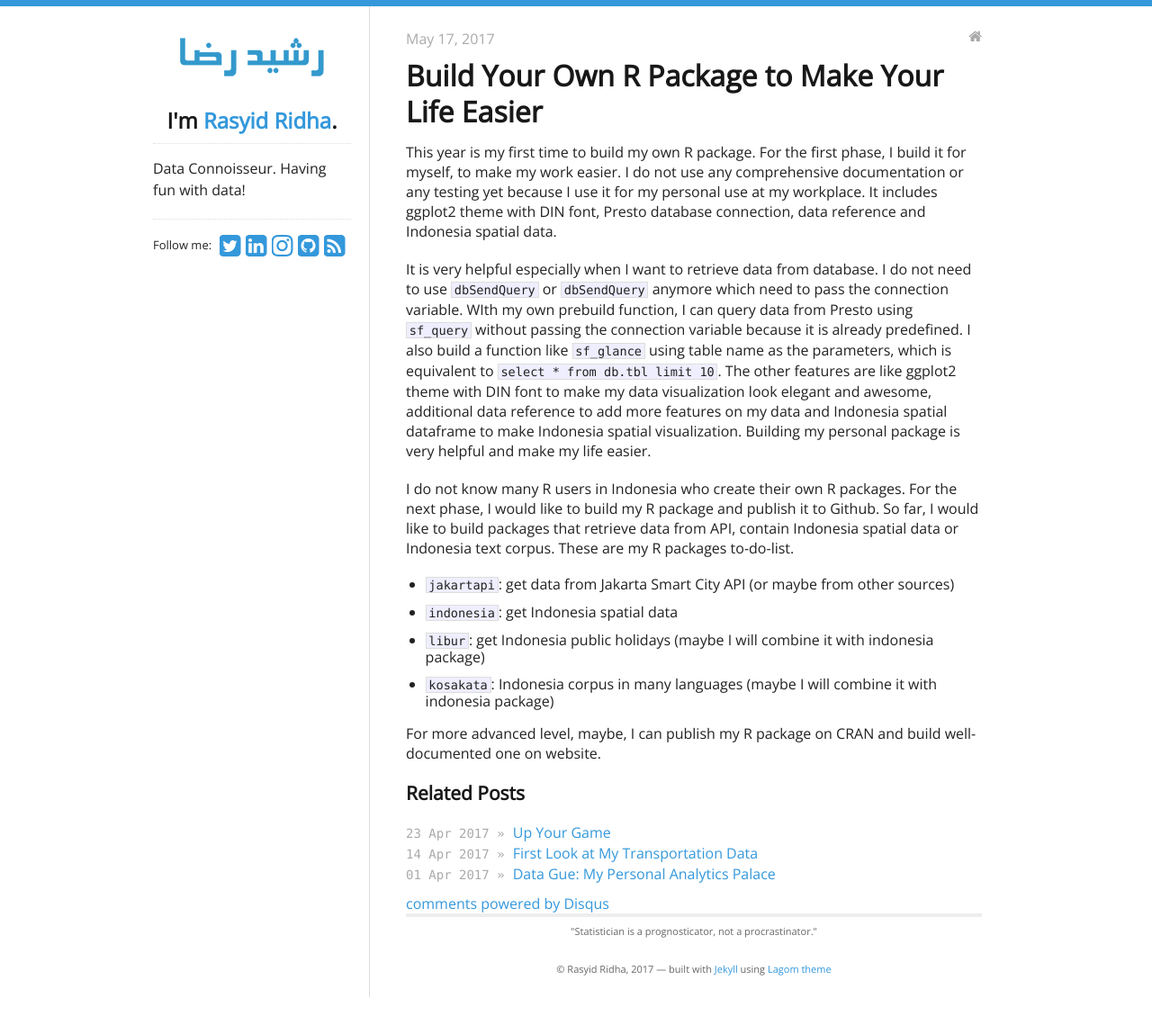
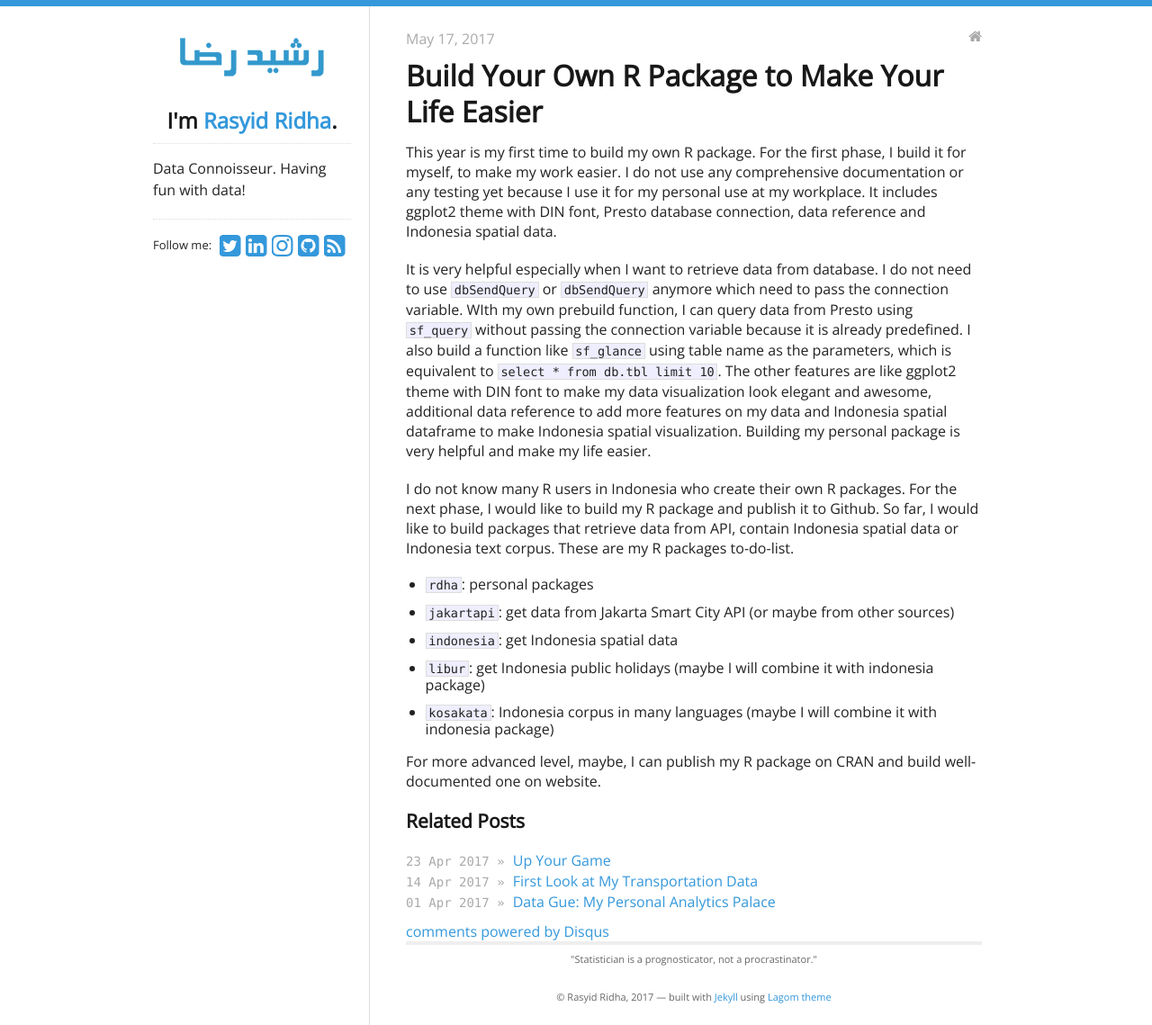
Before and after one commit to rasyidstat/rasyidstat.github.io, a Jekyll site: the page built from _posts/2017-05-17-build-your-own-package.md, in a window 1280 px wide. Shown: the whole page at 90% size. Built offline with Jekyll 4.4.1, drawn with Linux system fonts in a browser that asks for light colours; nearby versions of some CDN libraries; comment, search, counter and statistics services are not loaded; before the commit the page ends 1108 px from its top, so only the background shows below that.

Commit message:
Update 2017-05-17-build-your-own-package.md

```diff
--- a/_posts/2017-05-17-build-your-own-package.md
+++ b/_posts/2017-05-17-build-your-own-package.md
@@ -11,6 +11,7 @@ It is very helpful especially when I want to retrieve data from database. I do n
 
 I do not know many R users in Indonesia who create their own R packages. For the next phase, I would like to build my R package and publish it to Github. So far, I would like to build packages that retrieve data from API, contain Indonesia spatial data or Indonesia text corpus. These are my R packages to-do-list.
 
+- `rdha`: personal packages
 - `jakartapi`: get data from Jakarta Smart City API (or maybe from other sources)
 - `indonesia`: get Indonesia spatial data
 - `libur`: get Indonesia public holidays (maybe I will combine it with indonesia package)
```
